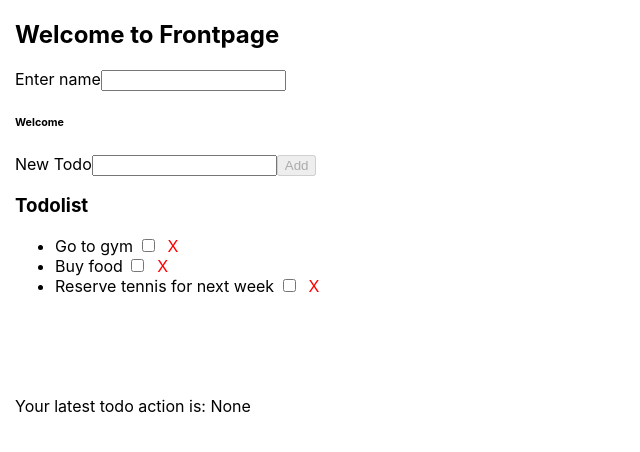
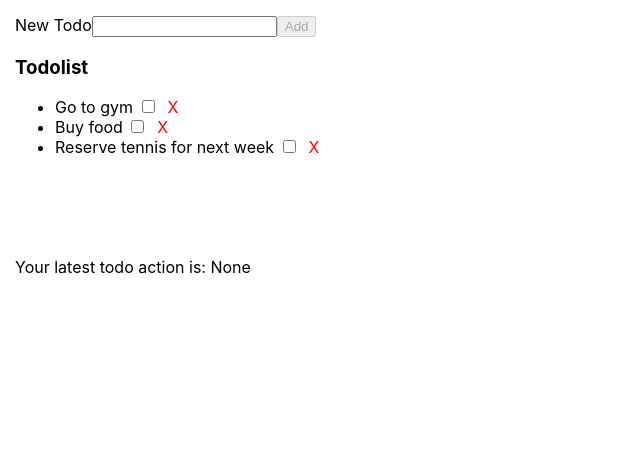
Before and after one commit to rtcharni/todo-react, a React (Create React App) app: page / in a window 1280 px wide. Shown: the top 452 px of the page, without its empty margins (0-640 px from the left). Built offline with nearby package versions, Linux system fonts and the light colour scheme.

Commit message:
deteled name component

```diff
--- a/src/components/pages/Front-page/Frontpage.tsx
+++ b/src/components/pages/Front-page/Frontpage.tsx
@@ -1,5 +1,4 @@
 import React from 'react';
-import Name from './Name';
 import AddTodo from './AddTodo';
 import Todolist from './Todolist';
 import FooterAction from './FooterAction';
@@ -7,7 +6,6 @@ import FooterAction from './FooterAction';
 export default function Frontpage() {
   return (
     <div>
-      <Name />
       <AddTodo />
       <Todolist />
       <FooterAction />
--- a/src/components/pages/Front-page/Name.tsx
+++ /dev/null
@@ -1,20 +0,0 @@
-import React, { useState } from 'react';
-
-export default function Name() {
-  const [name, setName] = useState('');
-
-  return (
-    <div>
-      <h2>Welcome to Frontpage</h2>
-      <label>Enter name</label>
-
-      <input
-        onChange={event => {
-          setName(event.target.value);
-        }}
-        type="text"
-      />
-      <h6>Welcome {name}</h6>
-    </div>
-  );
-}
```
